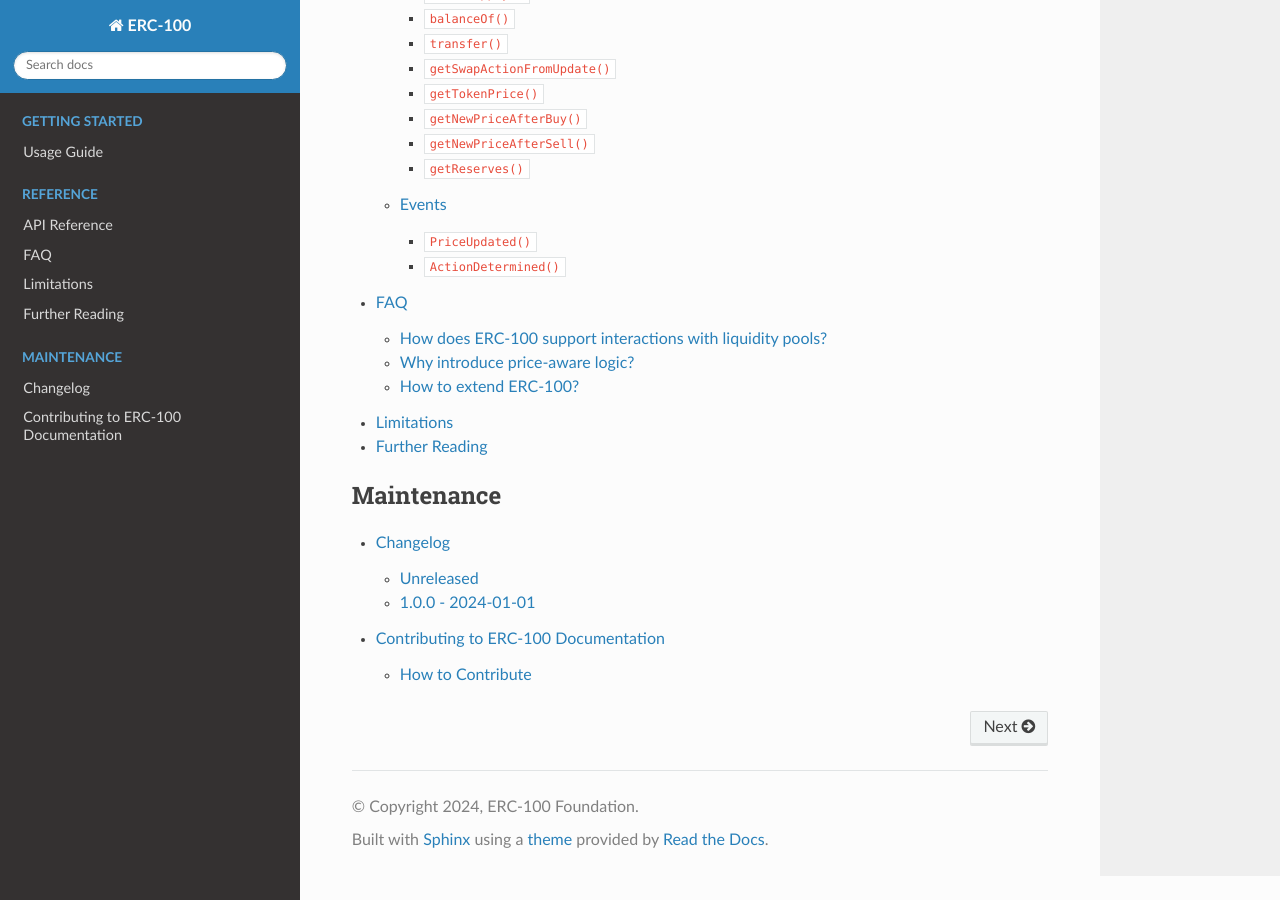
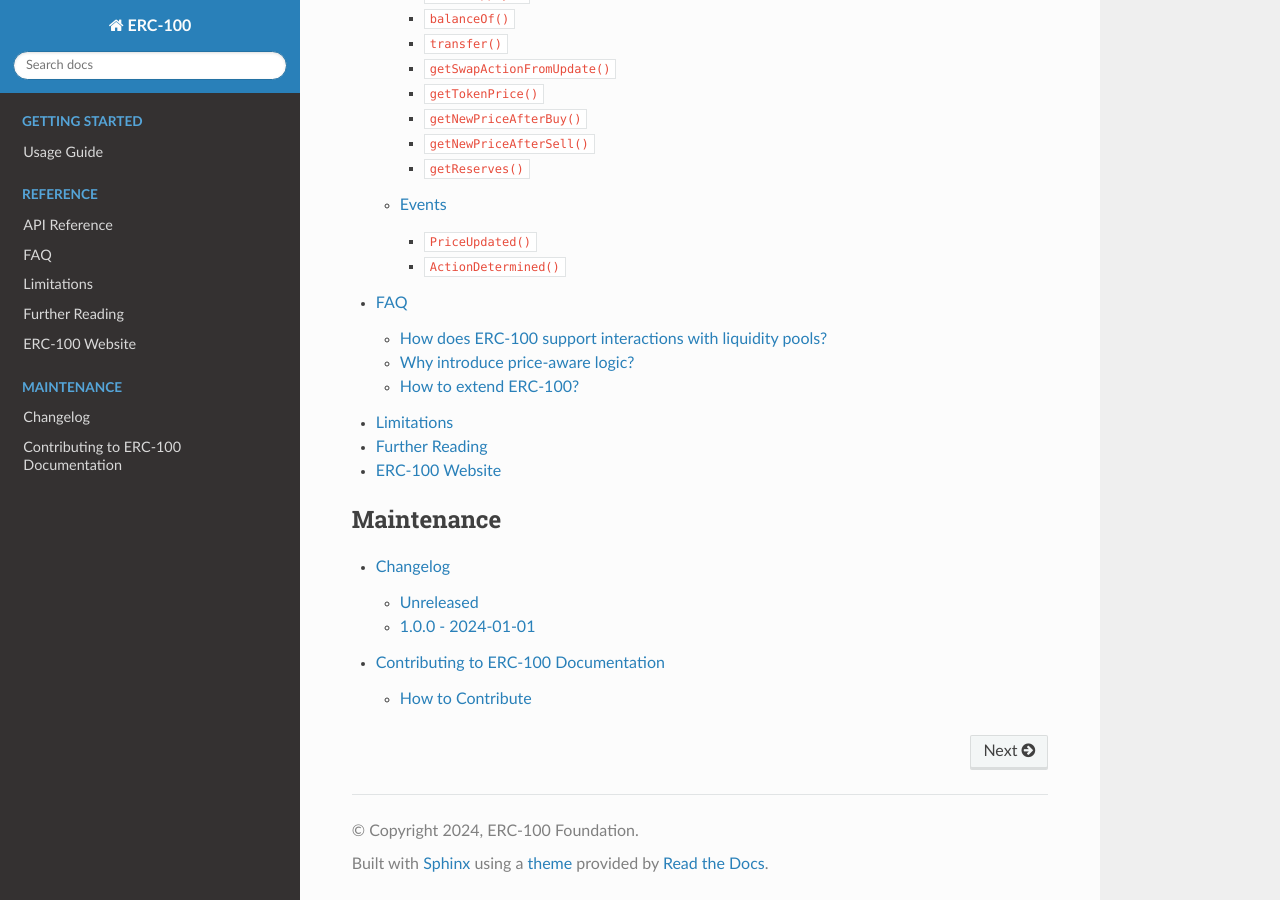
Before and after one commit to BTI-US/ERC-100, a Sphinx documentation site: the page built from docs/source/index.rst, in a window 1280 px wide and 900 px high, scrolled down 951 px. Built offline with Sphinx 7.4.7 and the Read the Docs theme 3.1.0, drawn with Linux system fonts in a browser that asks for light colours.

Commit message:
Add reference link for the erc-100 webpage

```diff
--- a/docs/source/index.rst
+++ b/docs/source/index.rst
@@ -27,6 +27,7 @@ Contents
    faq
    limitation
    further-reading
+   ERC-100 Website <https://bti-us.github.io/ERC100-Webpage/>
 
 .. toctree::
    :maxdepth: 3
```
